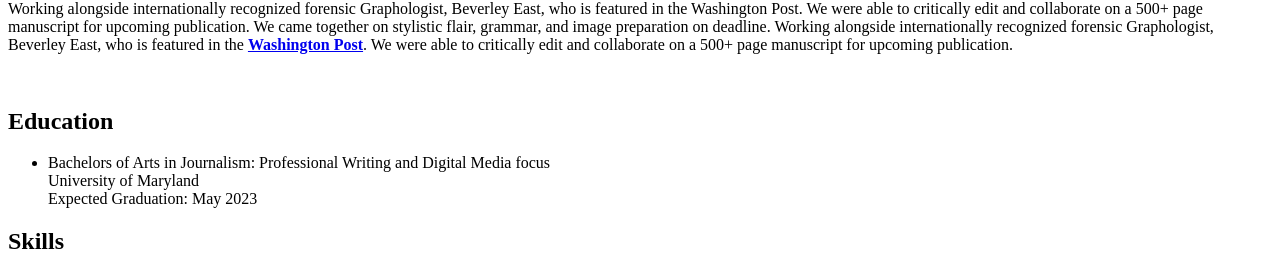
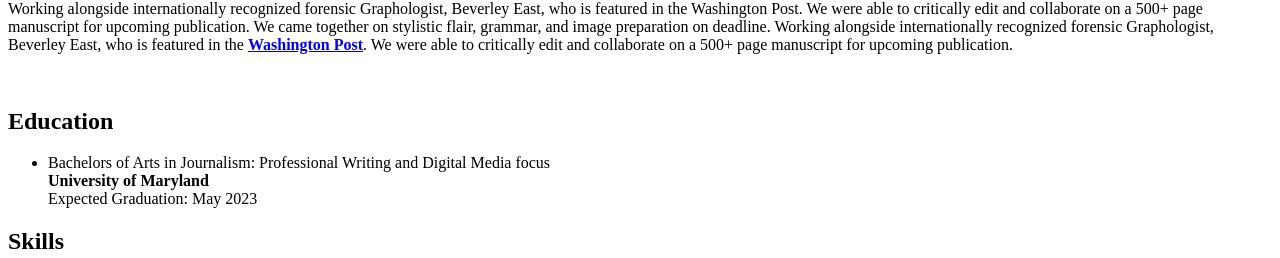
Before and after one commit to Adryannnn/adryan-nash-JOUR-352, a plain HTML site: page resume/index.html in a window 1280 px wide. Shown: the part 1138-1396 px from the top of the page. Drawn offline with Linux system fonts and the light colour scheme.

Commit message:
Update index.html

```diff
--- a/resume/index.html
+++ b/resume/index.html
@@ -40,7 +40,7 @@ Working alongside internationally recognized forensic Graphologist, Beverley Eas
 <h2>Education</h2>
   <p>
     <ul>
-<li>Bachelors of Arts in Journalism: Professional Writing and Digital Media focus<br> University of Maryland<br>Expected Graduation: May 2023</li>
+<li>Bachelors of Arts in Journalism: Professional Writing and Digital Media focus<br><strong> University of Maryland</strong><br>Expected Graduation: May 2023</li>
 </ul>
   </p>
 <h2>Skills</h2>
```
